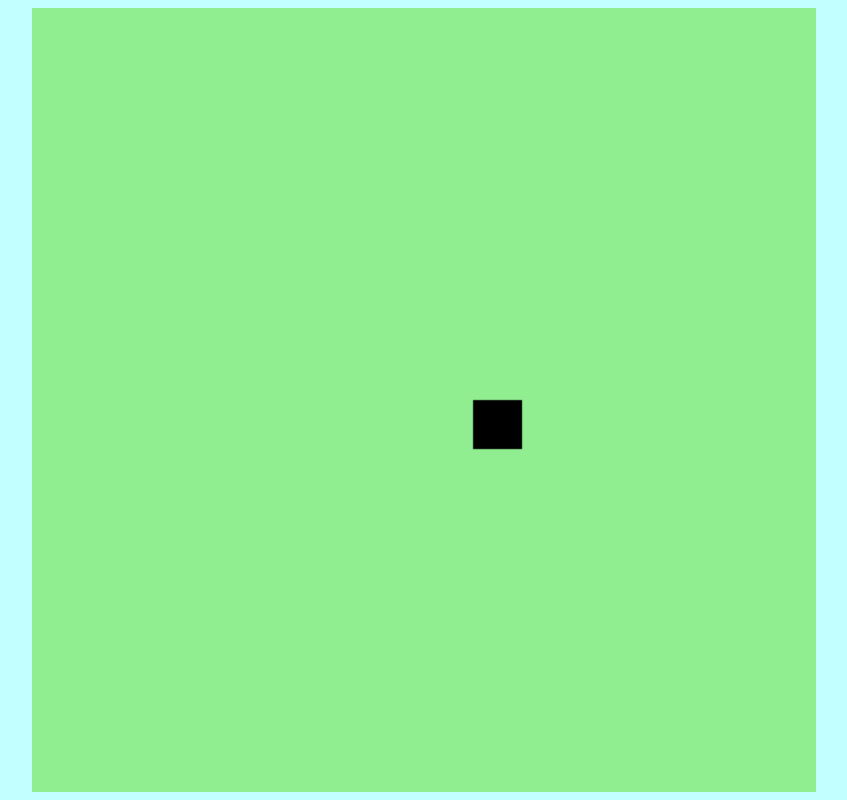
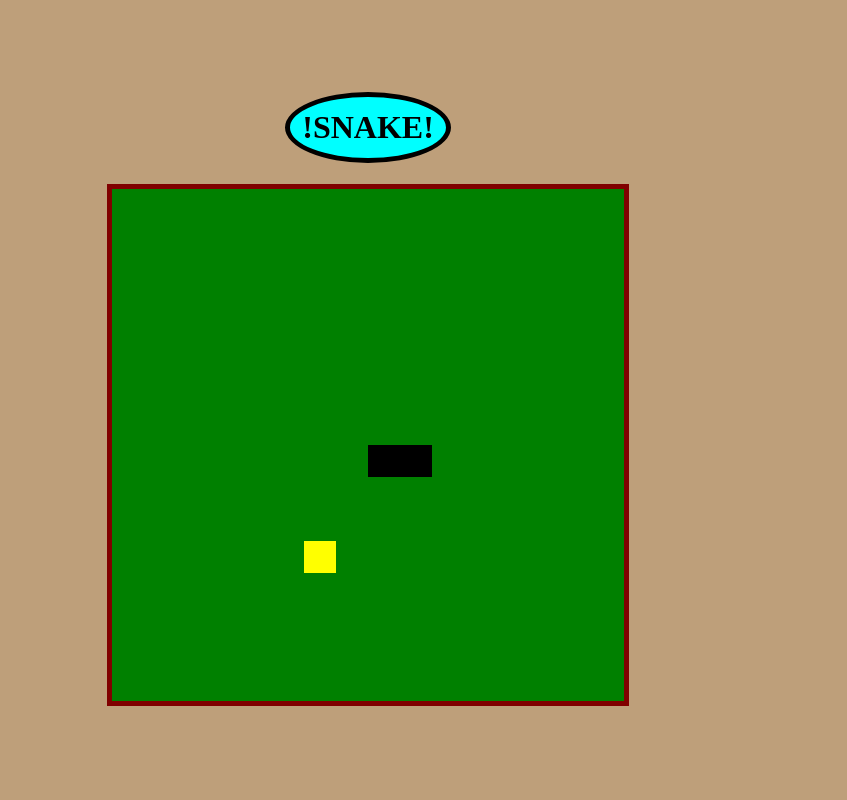
Before and after one commit to Vinny-st/Game-Snake-html-css-javaScript-, a plain HTML site: page index.html in a window 1280 px wide. Shown: the whole page, without its empty margins (216-1063 px from the left). Drawn offline with Linux system fonts and the light colour scheme.

Commit message:
projeto finalizado

```diff
--- a/index.html
+++ b/index.html
@@ -8,6 +8,7 @@
     <script defer src="/script.js"></script>
 </head>
 <body>
+    <h1> !SNAKE! </h1>
     <canvas id="snake" width="512" height="512"></canvas>
 </body>
 </html>
--- a/script.js
+++ b/script.js
@@ -8,8 +8,13 @@ snake [0] = { /* */
 }
 let direction = "right";
 
+let food = {
+    x: Math.floor(Math.random() * 15 + 1) * box,
+    y: Math.floor(Math.random() * 15 + 1) * box
+}
+
 function criarBG() { /*funcao que vai desenhar e definir o cor no canvas*/
-    context.fillStyle = "lightgreen"; /* fillstyle trabalha com o stilo do canvas,*/
+    context.fillStyle = "green"; /* fillstyle trabalha com o stilo do canvas,*/
     context.fillRect(0, 0, 16 * box, 16 * box); /*fill react desenha o retangulo onde vai rodar jogo*/
 }
 
@@ -21,13 +26,19 @@ function criarCobrinha(){ /* for percorre todo o array e vai incrementar*/
     }
 }
 
+function drawFood(){
+    context.fillStyle ="yellow";
+    context.fillRect(food.x, food.y, box, box);
+}
+
+
 document.addEventListener('keydown' , update);
 
 function update (event){
     if(event.keyCode == 37 && direction != "right") direction = "left";
-    if(event.keyCode == 38 && direction != "down" ) direction = "up";
-    if(event.keyCode == 39 && direction != "left" ) direction = "right";
-    if(event.keyCode == 40 && direction != "up" ) direction = "down";
+    if(event.keyCode == 38 && direction != "down") direction = "up";
+    if(event.keyCode == 39 && direction != "left") direction = "right";
+    if(event.keyCode == 40 && direction != "up") direction = "down";
 
 }
 
@@ -36,10 +47,18 @@ function iniciarJogo(){
     if (snake[0].x > 15 * box && direction == "right") snake[0].x = 0;
     if (snake[0].x < 0 && direction == "left") snake[0].x = 16 * box;
     if (snake[0].y > 15 * box && direction == "down") snake[0].y = 0;
-    if (snake[0].y < 0 && direction == "up") snake[0].y = 16 *box;
+    if (snake[0].y < 0 && direction == "up") snake[0].y = 16 * box;
+
+    for(i = 1; i< snake.length; i++){
+        if(snake[0].x == snake[i].x && snake[0].y == snake[i].y){
+            clearInterval(jogo)
+            alert ("GAME OVER :p");
+        }
+    }
 
     criarBG();
     criarCobrinha();
+    drawFood();
 
     let snakeX = snake[0].x;
     let snakeY = snake[0].y;
@@ -49,7 +68,13 @@ function iniciarJogo(){
     if(direction == "up") snakeY -=box;
     if(direction == "down") snakeY +=box;
 
-    snake.pop();
+    if(snakeX != food.x || snakeY != food.y){
+        snake.pop();
+    }
+    else{ food.x = Math.floor(Math.random() * 15 + 1) * box;
+        food.y = Math.floor(Math.random() * 15 + 1) * box;
+
+    }
 
     let newHead = {
         x: snakeX,
--- a/style.css
+++ b/style.css
@@ -1,8 +1,22 @@
-*{
-    box-sizing: border-box;
-}
+
 body{
+    height: 95vh;
+    width: 90%;
     display: flex;
     justify-content: center;
-    background-color: rgba(0, 255, 255, 0.24);
+    align-items: center;
+    flex-direction: column;
+    background-color: rgba(134, 75, 7, 0.534);
 }
+h1{
+    display: flex;
+    justify-content: center;
+    border: solid black 5px;
+    border-radius: 50%;
+    padding: 12px;
+    background-color: aqua;
+
+}
+canvas{
+    border: solid maroon 5px;
+}
```
